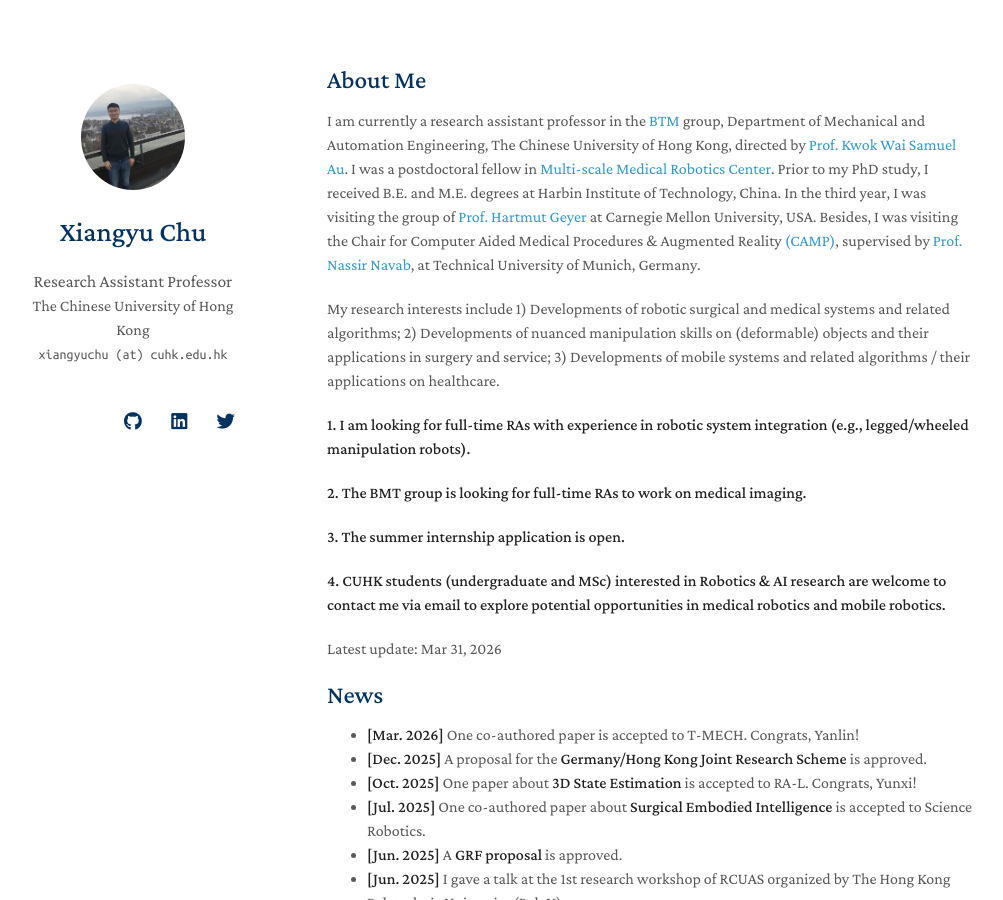
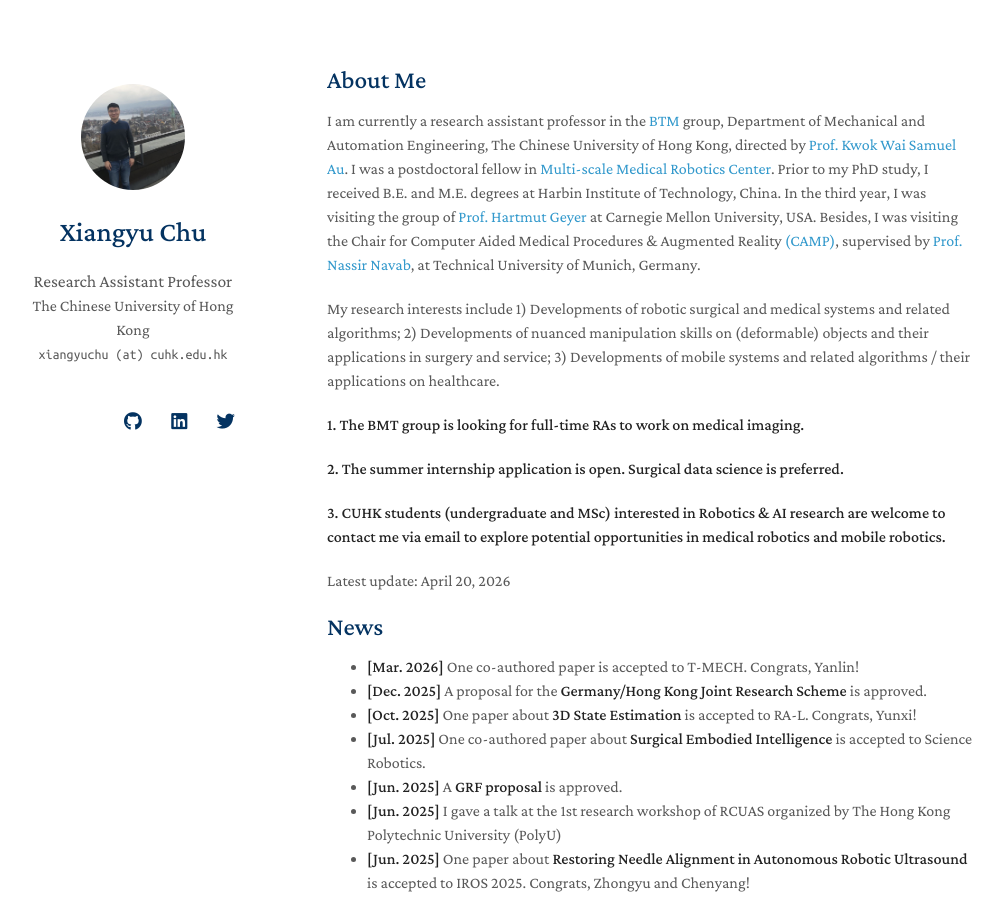
Before and after one commit to xiangyuchu03/xiangyuchu03.github.io, a Jekyll site: the page built from index.md, in a window 1280 px wide and 900 px high. Shown: the whole window, without its empty margins (143-1146 px from the left). Built offline with Jekyll 4.4.1, drawn with Linux system fonts in a browser that asks for light colours; nearby versions of some CDN libraries; a style sheet for code colours, icons or effects is not loaded; our own code applies the rules of GitHub Pages for plain Markdown files.

Commit message:
Update index.md

```diff
--- a/index.md
+++ b/index.md
@@ -9,15 +9,13 @@ I was a postdoctoral fellow in [Multi-scale Medical Robotics Center](https://www
 
 My research interests include 1) Developments of robotic surgical and medical systems and related algorithms; 2) Developments of nuanced manipulation skills on (deformable) objects and their applications in surgery and service; 3) Developments of mobile systems and related algorithms / their applications on healthcare.
 
-**1. I am looking for full-time RAs with experience in robotic system integration (e.g., legged/wheeled manipulation robots).**
+**1. The BMT group is looking for full-time RAs to work on medical imaging.**
 
-**2. The BMT group is looking for full-time RAs to work on medical imaging.**
+**2. The summer internship application is open. Surgical data science is preferred.**
 
-**3. The summer internship application is open.**
+**3. CUHK students (undergraduate and MSc) interested in Robotics & AI research are welcome to contact me via email to explore potential opportunities in medical robotics and mobile robotics.**
 
-**4. CUHK students (undergraduate and MSc) interested in Robotics & AI research are welcome to contact me via email to explore potential opportunities in medical robotics and mobile robotics.**
-
-Latest update: Mar 31, 2026
+Latest update: April 20, 2026
 
 ## News
 <ul id="news-list">
```
